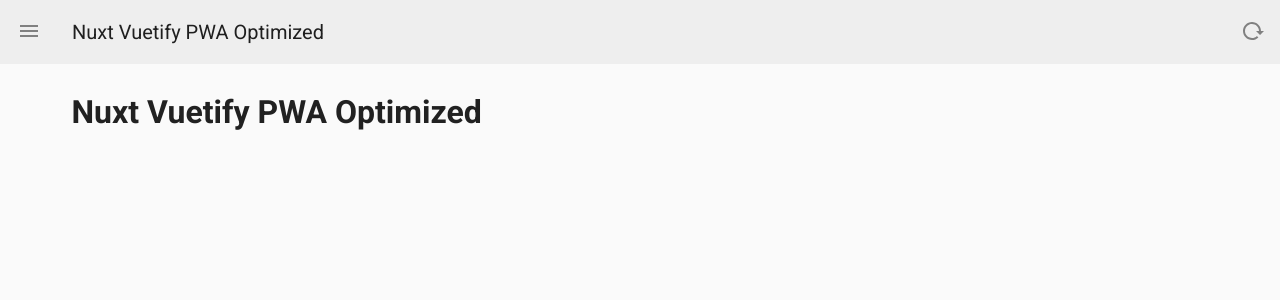
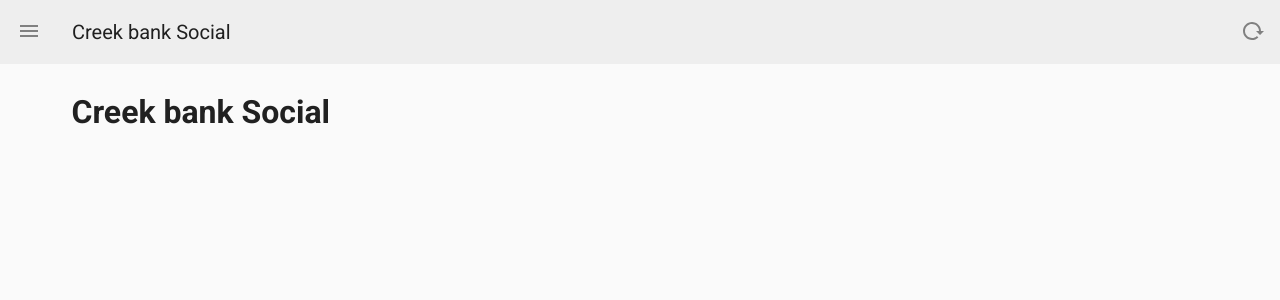
Before and after one commit to ButlerFuqua/local_social_frontend, a Nuxt app: page / in a window 1280 px wide. Shown: the top 300 px of the page. Built offline with nearby package versions, Linux system fonts and the light colour scheme.

Commit message:
Remove pwa titles with creek bank

```diff
--- a/lib/generateMeta.js
+++ b/lib/generateMeta.js
@@ -20,11 +20,11 @@
         },
         {
             property: `og:image`,
-            content: `http://DOMAIN_NAME.com/thumbnails/thumbnail_${thumbnail}.webp`,
+            content: `http://Creek banksocial.com/thumbnails/thumbnail_${thumbnail}.webp`,
         },
         {
             property: `og:url`,
-            content: `http://DOMAIN_NAME.com/${path ? path : ''}`,
+            content: `http://Creek banksocial.com/${path ? path : ''}`,
         },
         {
             property: `twitter:card`,
@@ -32,7 +32,7 @@
         },
         {
             property: `twitter:url`,
-            content: `https://DOMAIN_NAME.com/${path ? path : ''}`,
+            content: `https://Creek banksocial.com/${path ? path : ''}`,
         },
         {
             property: `twitter:title`,
@@ -44,7 +44,7 @@
         },
         {
             property: `twitter:image`,
-            content: `http://DOMAIN_NAME.com/thumbnails/thumbnail_${thumbnail}.webp`,
+            content: `http://Creek banksocial.com/thumbnails/thumbnail_${thumbnail}.webp`,
         },
     ]
         :
--- a/nuxt.config.js
+++ b/nuxt.config.js
@@ -18,7 +18,7 @@
   asyncScripts: true,
 
   // Global page headers (https://go.nuxtjs.dev/config-head)
-  head: generateHeadTags('Nuxt PWA Vuetify Optimized', 'welcome', null, false),
+  head: generateHeadTags('Creek bank Social', 'welcome', null, false),
   css: [
     '~/assets/css/global.css',
   ],
@@ -35,17 +35,17 @@
     '@nuxtjs/sitemap',
   ],
   sitemap: {
-    hostname: 'https://DOMAIN_NAME.com',
+    hostname: 'https://creekbanksocial.com',
   },
-  pwa: {
-    manifest: {
-      name: 'Confessions',
-      short_name: 'B & H',
-    },
-    meta: {
-      theme_color: secondaryColor
-    }
-  },
+  // pwa: {
+  //   manifest: {
+  //     name: 'Creek bank Social',
+  //     short_name: 'OS',
+  //   },
+  //   meta: {
+  //     theme_color: secondaryColor
+  //   }
+  // },
   axios: {},
   vuetify: {
     customVariables: ['~/assets/variables.scss'],
--- a/package.json
+++ b/package.json
@@ -1,5 +1,5 @@
 {
-  "name": "nuxt_config_pwa",
+  "name": "creek_bank_social",
   "version": "1.0.0",
   "private": true,
   "scripts": {
@@ -12,7 +12,6 @@
   },
   "dependencies": {
     "@nuxtjs/axios": "^5.12.2",
-    "@nuxtjs/pwa": "^3.3.5",
     "core-js": "^3.6.5",
     "dotenv": "^8.2.0",
     "fibers": "^5.0.0",
--- a/pages/index.vue
+++ b/pages/index.vue
@@ -1,17 +1,23 @@
 <template>
   <v-container>
-    <h1>Nuxt Vuetify PWA Optimized</h1>
+    <h1>Creek bank Social</h1>
   </v-container>
 </template>
 
 <script>
 import generateHeadTags from "../lib/generateMeta";
 export default {
-  head: generateHeadTags("pageTitle", "description", "thumbnail", null, true),
+  head: generateHeadTags(
+    "Creek bank Social",
+    "A social app for citizens of Creek bank, AL.",
+    "thumbnail",
+    null,
+    true
+  ),
   components: {},
   data() {
     return {
-      pageTitle: "Nuxt Vuetify PWA Optimized",
+      pageTitle: "Creek bank Social",
     };
   },
   async created() {
```
Also changed, not shown: static/robots.txt, 2 other files (tests, documents, lock files or other folders).
